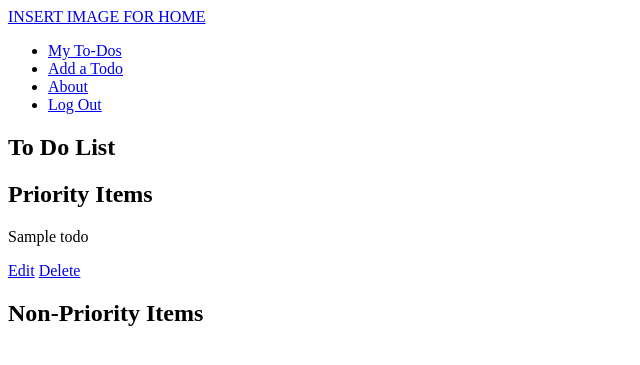
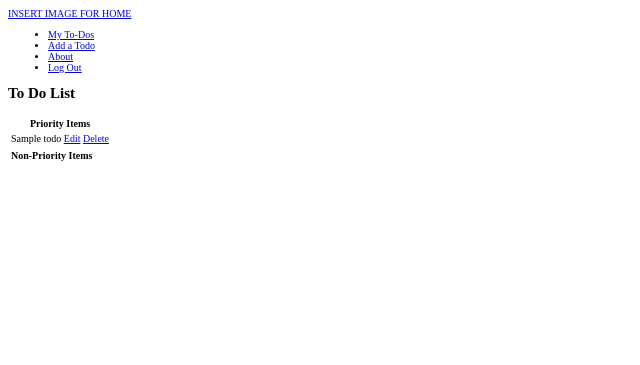
Before and after one commit to christinew2/igotthis, a Django app: page /todos/ in a window 1280 px wide. Shown: the top 365 px of the page, without its empty margins (0-640 px from the left). Run offline with Django 3.2, Linux system fonts and the light colour scheme; a user stored in the database is signed in; tables that the repository leaves empty hold one stand-in row (values such as "Sample post"); lists and menus that the app fills with data are empty.

Commit message:
tasks in tables

```diff
--- a/main_app/static/css/base.css
+++ b/main_app/static/css/base.css
@@ -1,3 +1,18 @@
-body {
-    background-color: white;
+html {
+    box-sizing: border-box
+  }
+
+  /* The Universal Selector */
+  *, /* All elements*/
+  *::before, /* All ::before pseudo-elements */
+  *::after { /* All ::after pseudo-elements */
+    /* height & width will now include border & padding by default
+       but can be over-ridden as needed */
+    box-sizing: inherit;
+  }
+
+  /* resets font size to be 62.5% of the user preference -
+       in most browser configurations this will be 10px */
+  :root {
+      font-size: 62.5%
 }
--- a/main_app/templates/todos/index.html
+++ b/main_app/templates/todos/index.html
@@ -13,26 +13,42 @@
 </section>
 
 <section class="card-container">
-    <h2>Priority Items</h2>
+    <table>
+        <thead><tr><th>Priority Items</th></tr></thead>
+        <tbody>
             {% for todo in todos %}
             {% if todo.is_priority == True %}
-            <p>{{todo.name}}</p>
-            <div class='todo-actions'>
+                <tr><td>
+                    <div>
+                    {{todo.name}}
+                    <span class='todo-actions'>
                         <a href="{% url 'todos_update' todo.id %}">Edit</a>
                         <a href="{% url 'todos_delete' todo.id %}">Delete</a>
+                    </span>
                     </div>
+                </td></tr>
             {% endif %}
             {% endfor %}
-    <h2>Non-Priority Items</h2>
+        </tbody>
+    </table>
+    <table>
+        <thead><tr><th>Non-Priority Items</th></tr></thead>
+        <tbody>
             {% for todo in todos %}
             {% if todo.is_priority == False %}
-            <p>{{todo.name}}</p>
-            <div class='todo-actions'>
+                <tr><td>
+                    <div>
+                    {{todo.name}}
+                    <span class='todo-actions'>
                         <a href="{% url 'todos_update' todo.id %}">Edit</a>
                         <a href="{% url 'todos_delete' todo.id %}">Delete</a>
+                    </span>
                     </div>
+                </td></tr>
             {% endif %}
             {% endfor %}
+        </tbody>
+    </table>
 
 </section>
 
```
Also changed, not shown: main_app/static/css/index.css (added). Lines whose indentation alone changed are shown as unchanged.
